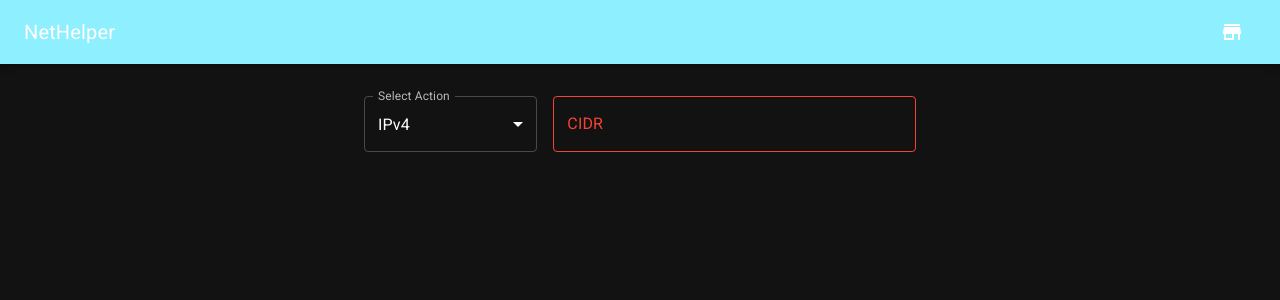
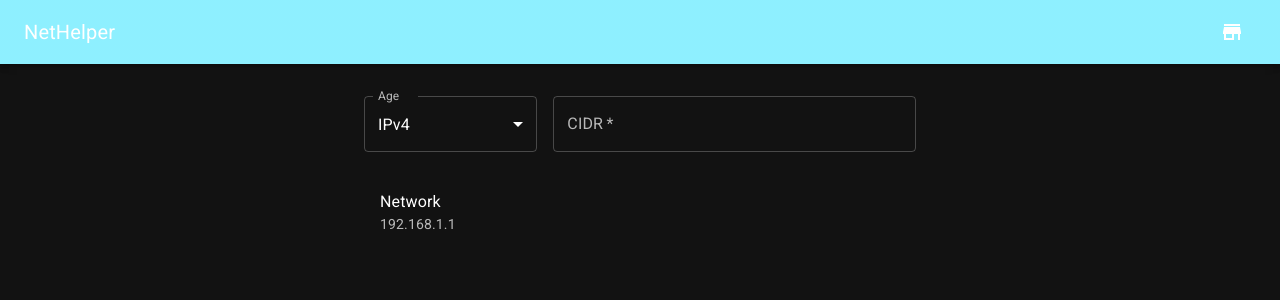
Before and after one commit to mour0/nethelper_react, a React (Create React App) app: page / in a window 1280 px wide. Shown: the top 300 px of the page. Built offline with nearby package versions, Linux system fonts and the light colour scheme.

Commit message:
started list

```diff
--- a/src/App.js
+++ b/src/App.js
@@ -1,4 +1,4 @@
-import * as React from 'react';
+import { useState } from 'react';
 import Button from '@mui/material/Button';
 import Container from '@mui/material/Container';
 
@@ -16,37 +16,21 @@ import '@fontsource/roboto/300.css';
 import '@fontsource/roboto/400.css';
 
 
-import TextField from '@mui/material/TextField';
-import MenuItem from '@mui/material/MenuItem';
+import BtnSanitized from './Components/BtnSanitized';
+import BtnAction from './Components/BtnActions'
+import ListResults from './Components/ListResults'
 
 
-import ButtonSanitized from './Components/ButtonSanitized';
+export default function App() {
+  const [state, setState] = useState(40)
 
-const opts = [
-  {
-    value: 'v4Calc',
-    label: 'IPv4',
-  },
-  {
-    value: 'v4Mask',
-    label: 'IPv4 Mask',
-  },
-  {
-    value: 'v4VLMS',
-    label: 'VLMS',
-  },
-  {
-    value: 'v6Calc',
-    label: 'IPv6',
-  },
-  {
-    value: 'v6Mask',
-    label: 'IPv6 Mask',
-  }
-];
+  //changeAction = value => {
+  //  this.setState({action: value},
+  //    () => {
+  //      console.log(this.state.action); // qui viene stampato il valore corretto
+  //    });
+  //}
 
-
-function App() {
   return (
     <Box sx={{ flexGrow: 0 }}>
       <AppBar position="static">
@@ -70,23 +54,17 @@ function App() {
 
       <Container maxWidth="sm" sx={{p: 4}}>
       <Grid2 container spacing={2}>
+
         <Grid2 xs={4}>
-          <TextField fullWidth
-            id="outlined-select-action"
-            select
-            label="Select Action"
-            defaultValue="v4Calc"
-            //helperText="Please select your action"
-          >
-            {opts.map((option) => (
-              <MenuItem key={option.value} value={option.value}>
-                {option.label}
-              </MenuItem>
-            ))}
-          </TextField>
+          <BtnAction val={state} onActionChange={setState} />
         </Grid2>
+
         <Grid2 xs={8}>
-            <ButtonSanitized />
+            <BtnSanitized />
+        </Grid2>
+
+        <Grid2 xs={12}>
+            <ListResults />
         </Grid2>
 
       </Grid2>
@@ -98,6 +76,5 @@ function App() {
 
 
   );
+
 }
-
-export default App;
--- /dev/null
+++ b/src/Components/BtnActions.js
@@ -0,0 +1,47 @@
+import React, { useCallback } from 'react';
+
+import MenuItem from '@mui/material/MenuItem';
+import Select from '@mui/material/Select';
+import FormControl from '@mui/material/FormControl';
+import InputLabel from '@mui/material/InputLabel';
+
+
+
+export default function BtnActions({val, onActionChange}) {
+
+    const handleActionChange = useCallback(event => {
+        onActionChange(event.target.value)
+        //console.log(event.target.value)
+    }, [onActionChange])
+
+
+    return (
+
+        <FormControl fullWidth>
+            <InputLabel id="demo-simple-select-label">Age</InputLabel>
+            <Select
+            labelId="demo-simple-select-label"
+            id="select-action"
+            value={val}
+            label="Action"
+            onChange={handleActionChange}
+            >
+
+            <MenuItem value={40}>IPv4</MenuItem>
+            <MenuItem value={41}>IPv4 Mask</MenuItem>
+            <MenuItem value={42}>VLMS</MenuItem>
+            <MenuItem value={60}>IPv6</MenuItem>
+            <MenuItem value={61}>IPv6 Mask</MenuItem>
+
+
+            </Select>
+        </FormControl>
+
+
+
+
+
+
+    )
+
+}
--- /dev/null
+++ b/src/Components/BtnSanitized.js
@@ -0,0 +1,17 @@
+import React from 'react';
+import TextField from '@mui/material/TextField';
+
+export default function BtnSanitized() {
+
+        return (
+            <TextField
+                required
+                fullWidth
+                pattern="[0-9./]+"
+                id="outlined-basic"
+                label="CIDR"
+                variant="outlined"
+                inputProps={{ pattern: '[0-9./]*' }}
+            />
+        );
+}
--- a/src/Components/ButtonSanitized.js
+++ /dev/null
@@ -1,31 +0,0 @@
-import React from 'react';
-import TextField from '@mui/material/TextField';
-
-class ButtonSanitized extends React.Component {
-
-    // create a react componenets that has a inside state with the regex to accepts only ipv4
-    // and a function to validate the input
-    //constructor(props) {
-    //    super(props);
-    //    this.state = {
-    //        regex: /^\d{1,3}\.\d{1,3}\.\d{1,3}\.\d{1,3}$/,
-    //    };
-    //    this.validate = this.validate.bind(this);
-    //}
-
-    render() {
-        return (
-            <TextField
-                error
-                fullWidth
-                id="outlined-basic"
-                label="CIDR"
-                variant="outlined"
-                inputProps={{ inputMode: 'numeric', pattern: '[0-9]*' }}
-            />
-        );
-    }
-
-}
-
-export default ButtonSanitized;
--- /dev/null
+++ b/src/Components/ListResults.js
@@ -0,0 +1,18 @@
+import List from '@mui/material/List';
+import ListItem from '@mui/material/ListItem';
+import ListItemText from '@mui/material/ListItemText';
+
+
+export default function ListResults() {
+
+    return (
+        <List>
+                <ListItem>
+                  <ListItemText
+                    primary="Network"
+                    secondary='192.168.1.1'
+                  />
+                </ListItem>
+        </List>
+    );
+}
```
